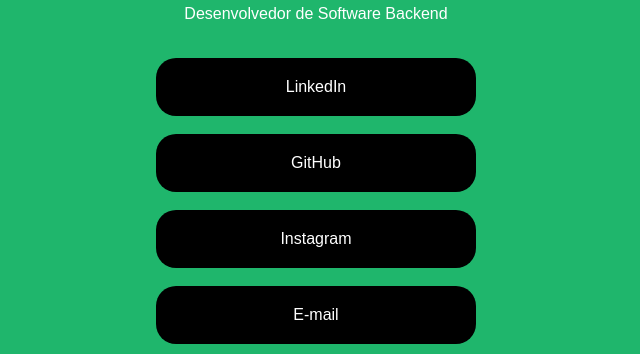
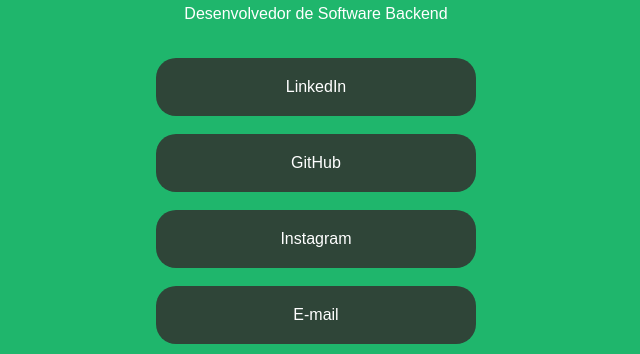
Before and after one commit to iOrion19/MY-Links, a plain HTML site: page index.html in a window 1280 px wide. Shown: the part 446-800 px from the top of the page, without its empty margins (324-964 px from the left). Drawn offline with Linux system fonts and the light colour scheme.

Commit message:
Update style.css

```diff
--- a/style.css
+++ b/style.css
@@ -35,7 +35,7 @@ li {
 }
 
 a {
-    background-color: black;
+    background-color: #2F4538;
     color: white;
     padding: 20px;
     text-decoration: none;
```
